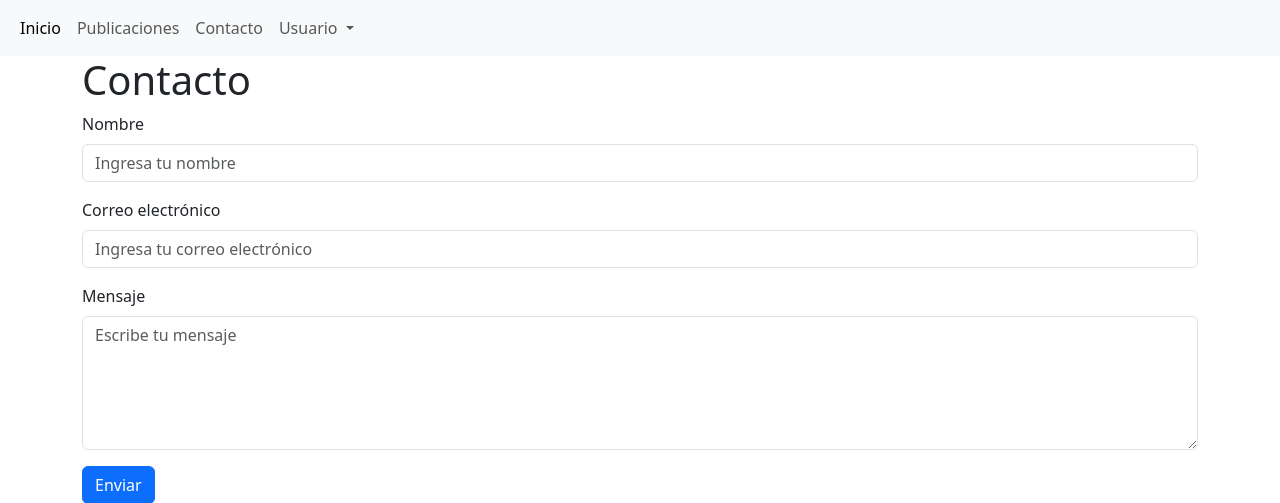
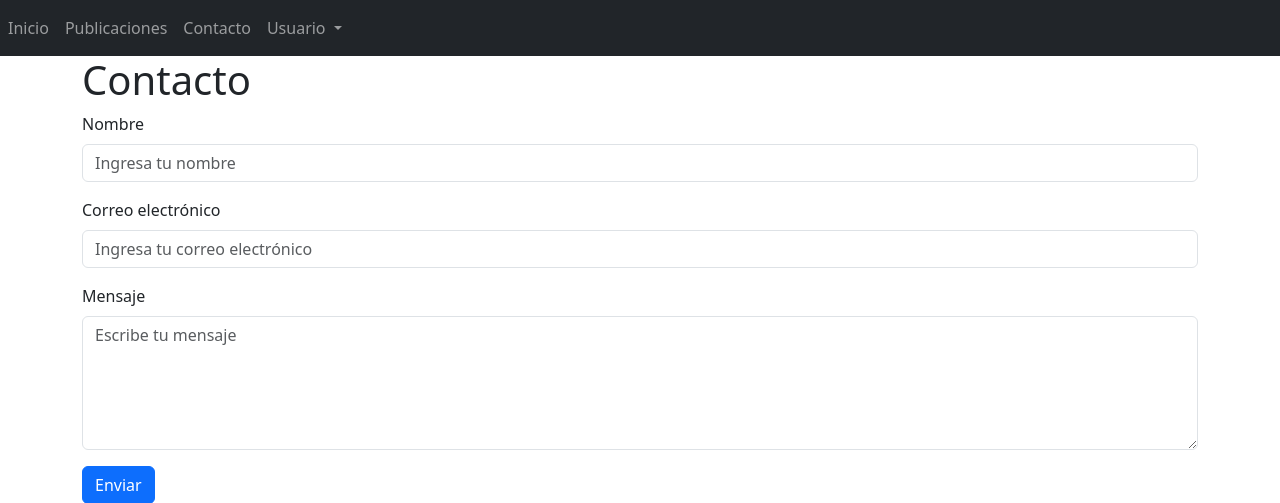
Before and after one commit to L-byte-dev/DESAFIO-10, a Django app: page /contactos/ in a window 1280 px wide. Shown: the top 503 px of the page. Run offline with Django 4.2, Linux system fonts and the light colour scheme; some libraries are stand-ins or nearby versions.

Commit message:
Modificando la barra de navegación

```diff
--- a/d10_g13/templates/base.html
+++ b/d10_g13/templates/base.html
@@ -7,15 +7,14 @@
     <title>Inicio</title>
 </head>
 <body>
-    <nav class="navbar navbar-expand-lg bg-body-tertiary">
-        <div class="container-fluid">
-          <button class="navbar-toggler" type="button" data-bs-toggle="collapse" data-bs-target="#navbarNavDropdown" aria-controls="navbarNavDropdown" aria-expanded="false" aria-label="Toggle navigation">
+  <nav class="navbar navbar-expand-lg navbar-dark bg-dark">
+    <button class="navbar-toggler" type="button" data-toggle="collapse" data-target="#navbarNav" aria-controls="navbarNav" aria-expanded="false" aria-label="Toggle navigation">
       <span class="navbar-toggler-icon"></span>
     </button>
-          <div class="collapse navbar-collapse" id="navbarNavDropdown">
+    <div class="collapse navbar-collapse" id="navbarNav">
       <ul class="navbar-nav">
         <li class="nav-item">
-                <a class="nav-link active" aria-current="page" href="{% url 'index' %}">Inicio</a>
+          <a class="nav-link" href="{% url 'index' %}">Inicio</a>
         </li>
         <li class="nav-item">
           <a class="nav-link" href="{% url 'publicaciones' %}">Publicaciones</a>
@@ -35,11 +34,12 @@
         </li>
       </ul>
     </div>
-        </div>
   </nav>
     {% block contenido %}
 
     {% endblock contenido %}
+    <script src="https://code.jquery.com/jquery-3.2.1.slim.min.js"></script>
+    <script src="https://maxcdn.bootstrapcdn.com/bootstrap/4.0.0/js/bootstrap.min.js"></script>
     <script src="https://cdn.jsdelivr.net/npm/bootstrap@5.3.0/dist/js/bootstrap.bundle.min.js" integrity="sha384-geWF76RCwLtnZ8qwWowPQNguL3RmwHVBC9FhGdlKrxdiJJigb/j/68SIy3Te4Bkz" crossorigin="anonymous"></script>
 </body>
 </html>
```
Lines whose indentation alone changed are shown as unchanged.
